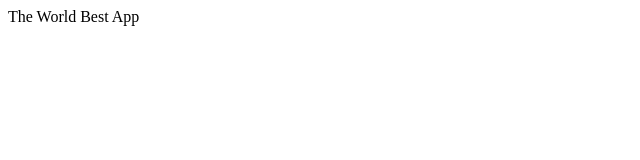
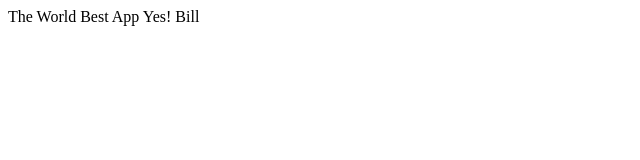
Before and after one commit to Bill-Agha/Sample-app-for-tutorial, a plain HTML site: page index.html in a window 1280 px wide. Shown: the full height of the page, 0-640 px from the left. Drawn offline with Linux system fonts and the light colour scheme.

Commit message:
Read me file

```diff
--- a/index.html
+++ b/index.html
@@ -5,5 +5,6 @@
     </head>
     <body>
         The World Best App
+        Yes! Bill
     </body>
 </html>
```
Also changed, not shown: login.html (added, +1 -0 lines), dr1/app1.js (added), 2 other files.
